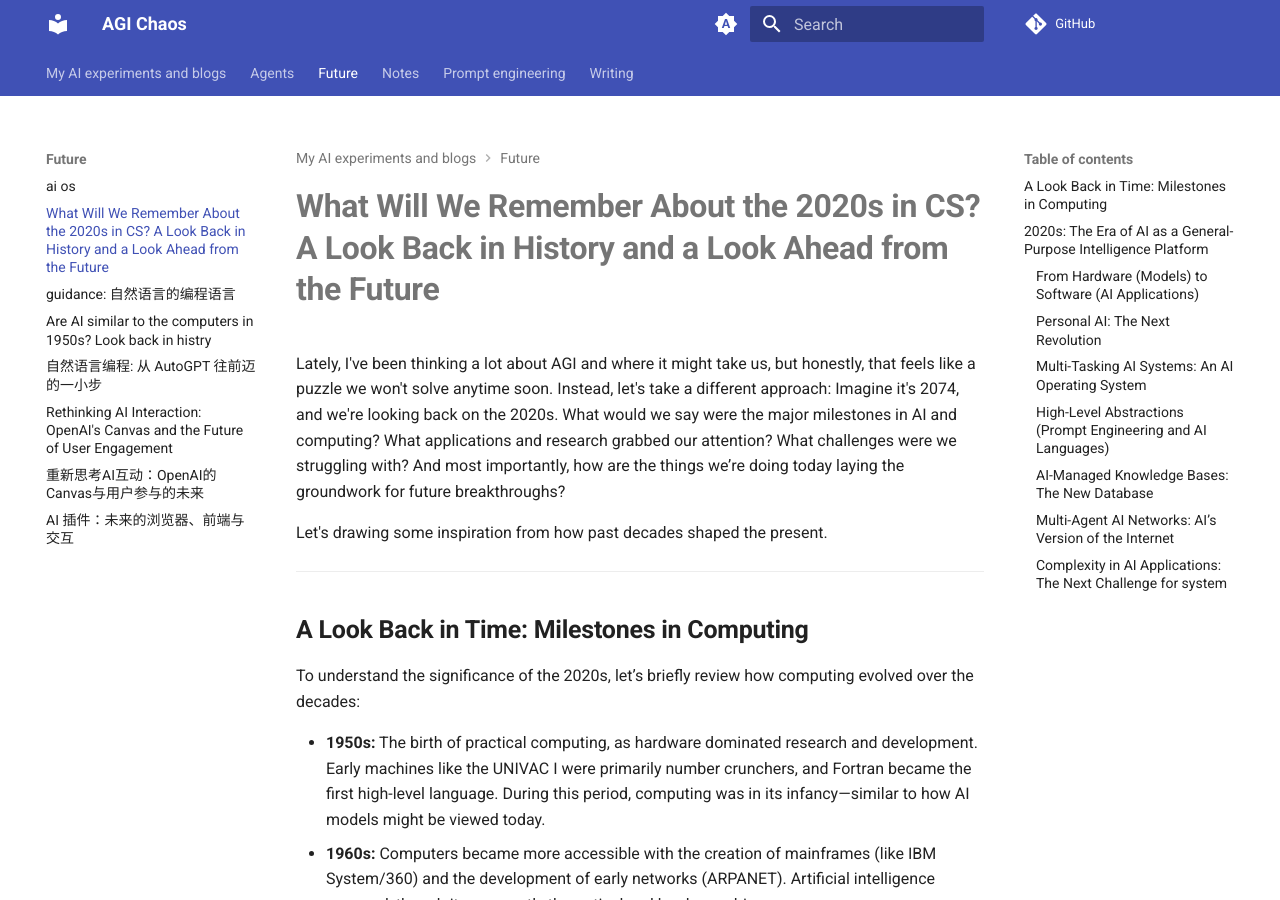
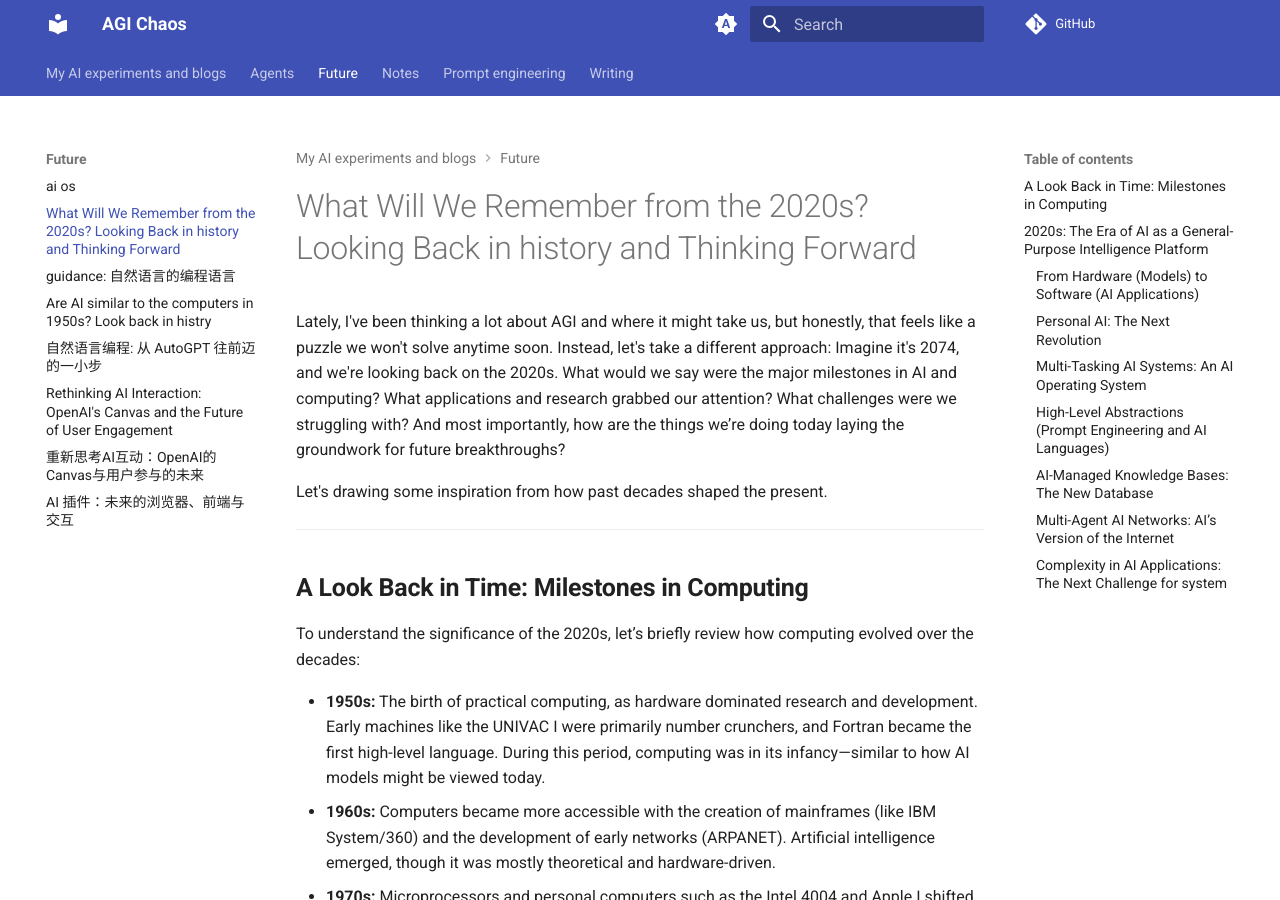
Before and after one commit to yunwei37/My-AI-experiment, an MkDocs documentation site: the page built from docs/Future/future-hostory.md, in a window 1280 px wide and 900 px high. Built offline with MkDocs 1.6.1 and Material for MkDocs 9.7.7, drawn with Linux system fonts in a browser that asks for light colours; comment, search, counter and statistics services are not loaded.

Commit message:
Update future-hostory.md

```diff
--- a/docs/Future/future-hostory.md
+++ b/docs/Future/future-hostory.md
@@ -1,4 +1,4 @@
-# **What Will We Remember About the 2020s in CS? A Look Back in History and a Look Ahead from the Future**
+# What Will We Remember from the 2020s? Looking Back in history and Thinking Forward
 
 Lately, I've been thinking a lot about AGI and where it might take us, but honestly, that feels like a puzzle we won't solve anytime soon. Instead, let's take a different approach: Imagine it's 2074, and we're looking back on the 2020s. What would we say were the major milestones in AI and computing? What applications and research grabbed our attention? What challenges were we struggling with? And most importantly, how are the things we’re doing today laying the groundwork for future breakthroughs?
 
```
